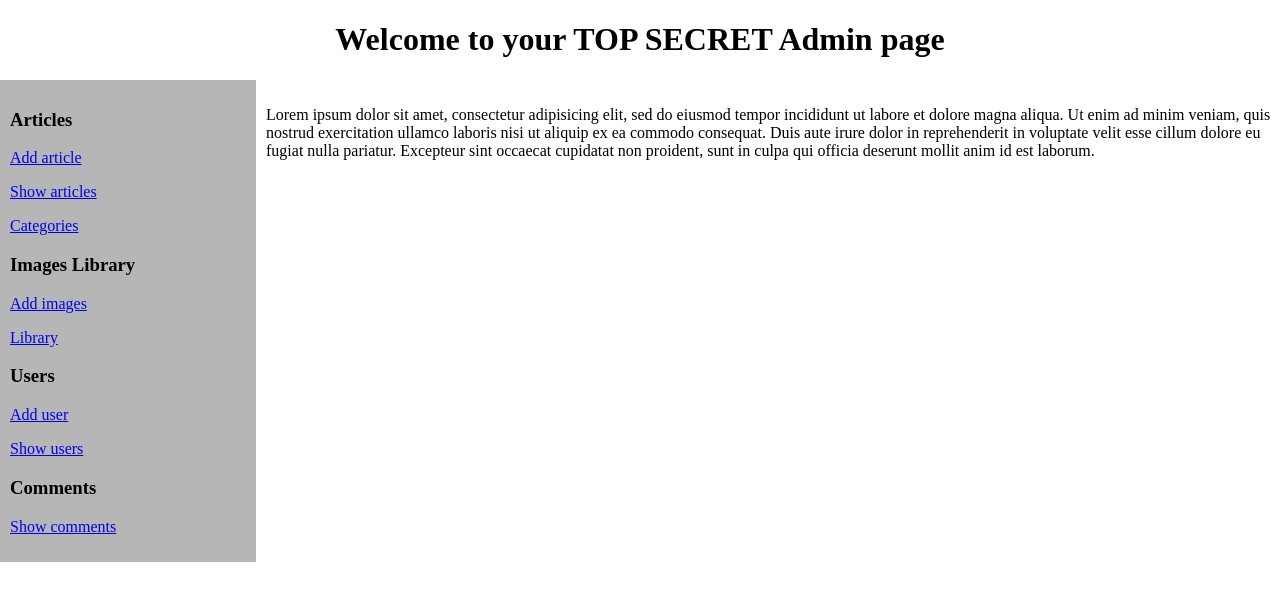
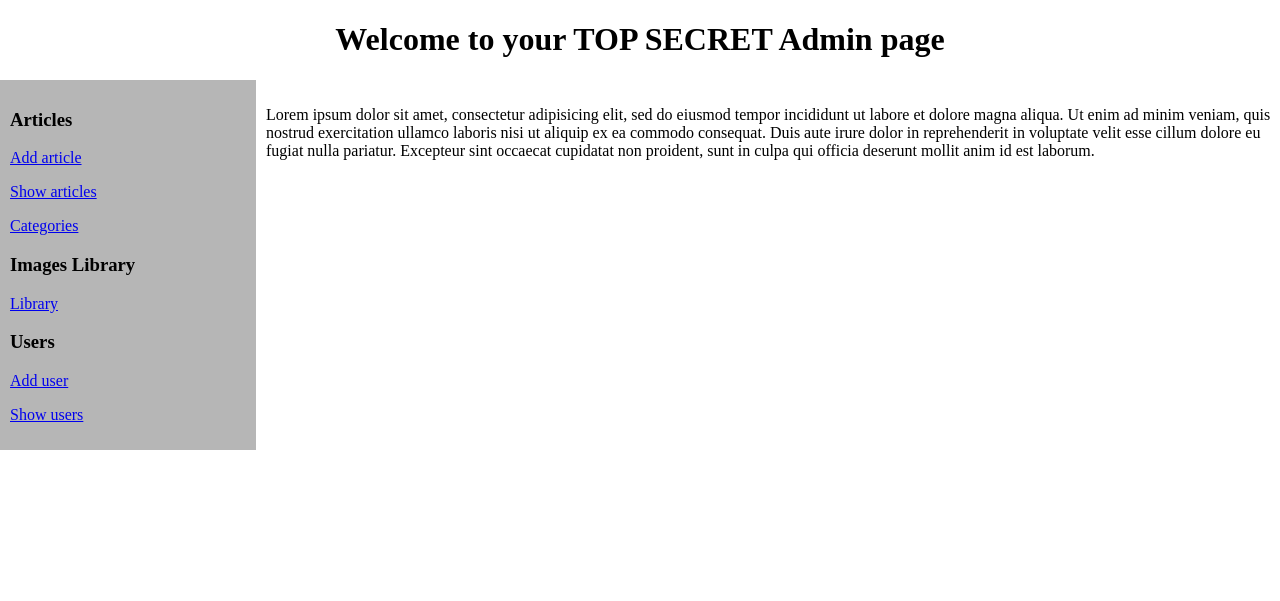
Before and after one commit to scalajeremy/blog-php, a PHP site: page /admin.php in a window 1280 px wide. Shown: the top 601 px of the page. Run offline with PHP 8.4, Linux system fonts and the light colour scheme.

Commit message:
minor adjustement & add balsamiq mockup

```diff
--- a/layout/admin.php
+++ b/layout/admin.php
@@ -14,13 +14,10 @@
       <p><a href="#">Show articles</a></p>
       <p><a href="#">Categories</a></p>
     <p><h3>Images Library</h3></p>
-      <p><a href="#">Add images</a></p>
       <p><a href="#">Library</a></p>
     <p><h3>Users</h3></p>
       <p><a href="#">Add user</a></p>
       <p><a href="#">Show users</a></p>
-    <p><h3>Comments</h3></p>
-      <p><a href="#">Show comments</a></p>
   </div>
   <div class="Content"><p>Lorem ipsum dolor sit amet, consectetur adipisicing elit, sed do eiusmod tempor incididunt ut labore et dolore magna aliqua. Ut enim ad minim veniam, quis nostrud exercitation ullamco laboris nisi ut aliquip ex ea commodo consequat. Duis aute irure dolor in reprehenderit in voluptate velit esse cillum dolore eu fugiat nulla pariatur. Excepteur sint occaecat cupidatat non proident, sunt in culpa qui officia deserunt mollit anim id est laborum.</p></div>
 </div>
```
Also changed, not shown: layout/balsamiq/ADD_EDIT ARTICLE.png (added), layout/balsamiq/CATEGORY.png (added), layout/balsamiq/SHOW ARTICLE.png (added), layout/balsamiq/USERS.png (added).
